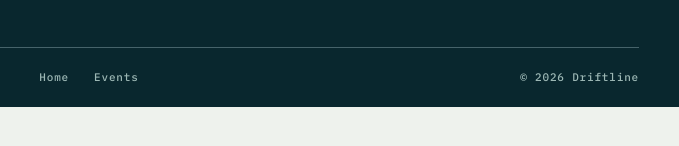
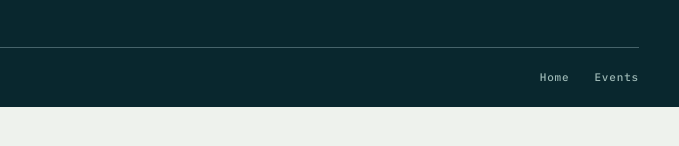
Before and after one commit to ShihaoYang1/Shihao-Yang-A2, a plain HTML site: page clientside/event.html in a window 1280 px wide. Shown: the part 460-606 px from the top of the page, 577-1256 px from the left. Drawn offline with nearby package versions, Linux system fonts and the light colour scheme; a web font is replaced by a local one.

Commit message:
fix: remove credit text from pages
Remove the footer copyright credit as the page presentation requires, keeping only the brand navigation and event content.

```diff
--- a/clientside/assets/js/app.js
+++ b/clientside/assets/js/app.js
@@ -172,9 +172,6 @@ async function initEvent() {
   }
 }
 
-document.querySelectorAll(".year").forEach((node) => {
-  node.textContent = new Date().getFullYear();
-});
 const menuButton = document.querySelector(".menu-toggle");
 menuButton?.addEventListener("click", () => {
   const isOpen = menuButton.getAttribute("aria-expanded") === "true";
--- a/clientside/event.html
+++ b/clientside/event.html
@@ -56,7 +56,6 @@
         <nav aria-label="Footer navigation">
           <a href="/">Home</a><a href="/search.html">Events</a>
         </nav>
-        <span>© <span class="year"></span> Driftline</span>
       </div>
     </footer>
   </body>
```
Also changed, not shown: clientside/index.html (+0 -1 lines), clientside/search.html (+0 -1 lines).
